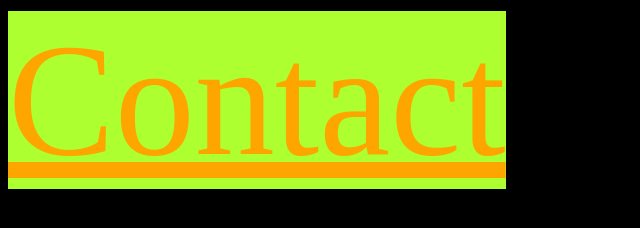
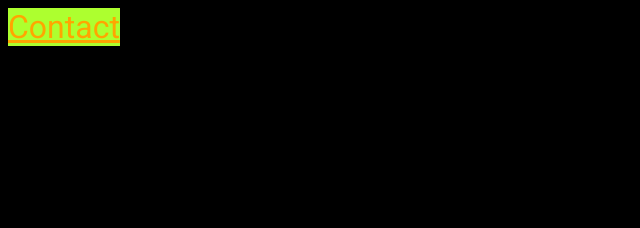
Before and after one commit to gioruanova/tp-web, a website built with Vite: page index.html in a window 1280 px wide. Shown: the whole page, without its empty margins (0-640 px from the left). Built offline with nearby package versions, Linux system fonts and the light colour scheme.

Commit message:
2nd commit

```diff
--- a/main.js
+++ b/main.js
@@ -12,7 +12,7 @@ import widget_e from './public/js/widgets/widget_e.js'
 import './public/js/default.js';
 
 
-document.querySelector('#app').innerHTML = ``
+// document.querySelector('#app').innerHTML = ``
 
 
 if (window.location.pathname === '/') {
--- a/public/sass/_custom.scss
+++ b/public/sass/_custom.scss
@@ -5,4 +5,5 @@
 .background-change {
     background-color: greenyellow;
     color: orange;
+    font-family: $mainFont;
 }
--- a/public/sass/abstracts/_fonts.scss
+++ b/public/sass/abstracts/_fonts.scss
@@ -0,0 +1,3 @@
+@import url('https://fonts.googleapis.com/css2?family=Roboto:ital,wght@0,100;0,300;0,400;1,100;1,300;1,400&display=swap');
+
+$mainFont: 'Roboto', sans-serif;
--- a/public/sass/helpers/_resets.scss
+++ b/public/sass/helpers/_resets.scss
@@ -1,5 +1,5 @@
 body{
     background-color: black;
     color: white;
-    font-size: 10rem;
+    font-size: 2rem;
 }
--- a/styles.css
+++ /dev/null
@@ -1,3 +0,0 @@
-body{
-    background-color: green;
-}
```
Also changed, not shown: index.html (+1 -0 lines), public/pages/contact.html (+3 -0 lines).
